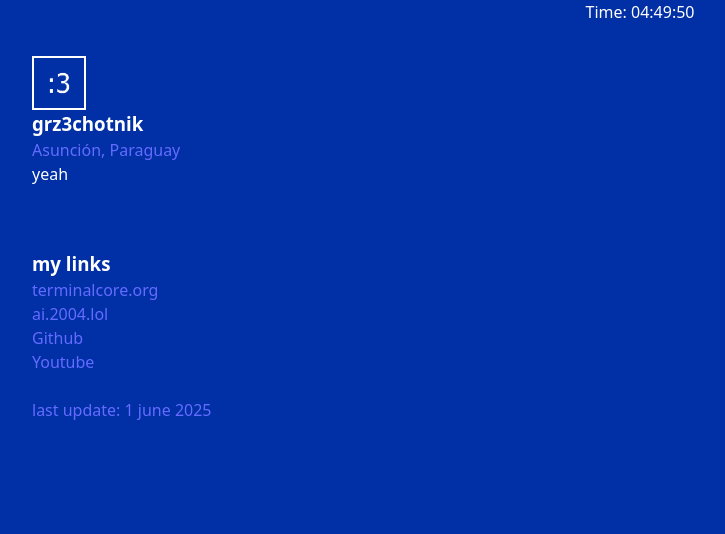
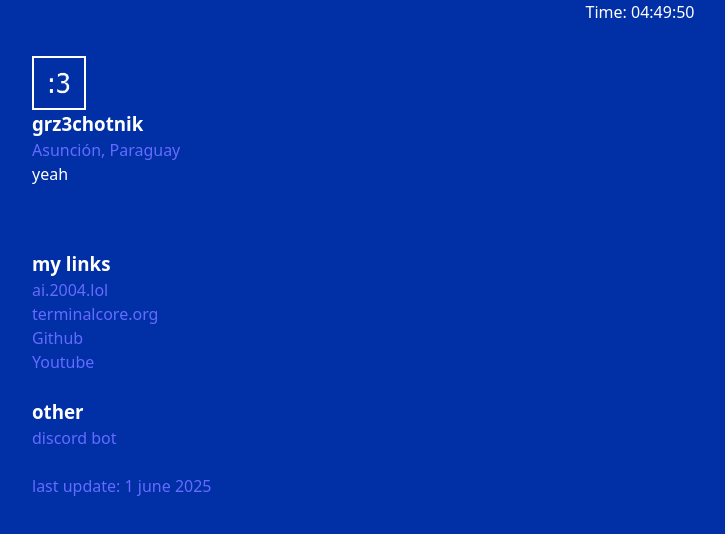
Before and after one commit to grz3chotnik/2004.lol, a React (Vite) app: page / in a window 1280 px wide. Shown: the top 534 px of the page, without its empty margins (0-725 px from the left). Built offline with nearby package versions, Linux system fonts and the light colour scheme.

Commit message:
updated links

```diff
--- a/src/Card.jsx
+++ b/src/Card.jsx
@@ -17,10 +17,13 @@ function Card() {
         <div className={"bob"}>
             <h3>my links</h3>
 
+            <a href={"https://ai.2004.lol"}>ai.2004.lol</a>
             <a href={"https://terminalcore.org"}>terminalcore.org</a>
-            <a href={"https://ai.2004.lol"}>ai.2004.lol</a>
             <a href={"https://github.com/grz3chotnik"}>Github</a>
             <a href={"https://www.youtube.com/@grz3chotnik"}>Youtube</a>
+            <br/>
+            <h3>other</h3>
+            <a href={"https://discord.com/oauth2/authorize?client_id=1376183588034318346"}>discord bot</a>
 
 <br/>
             {/*<h3>discord bot</h3>*/}
```
